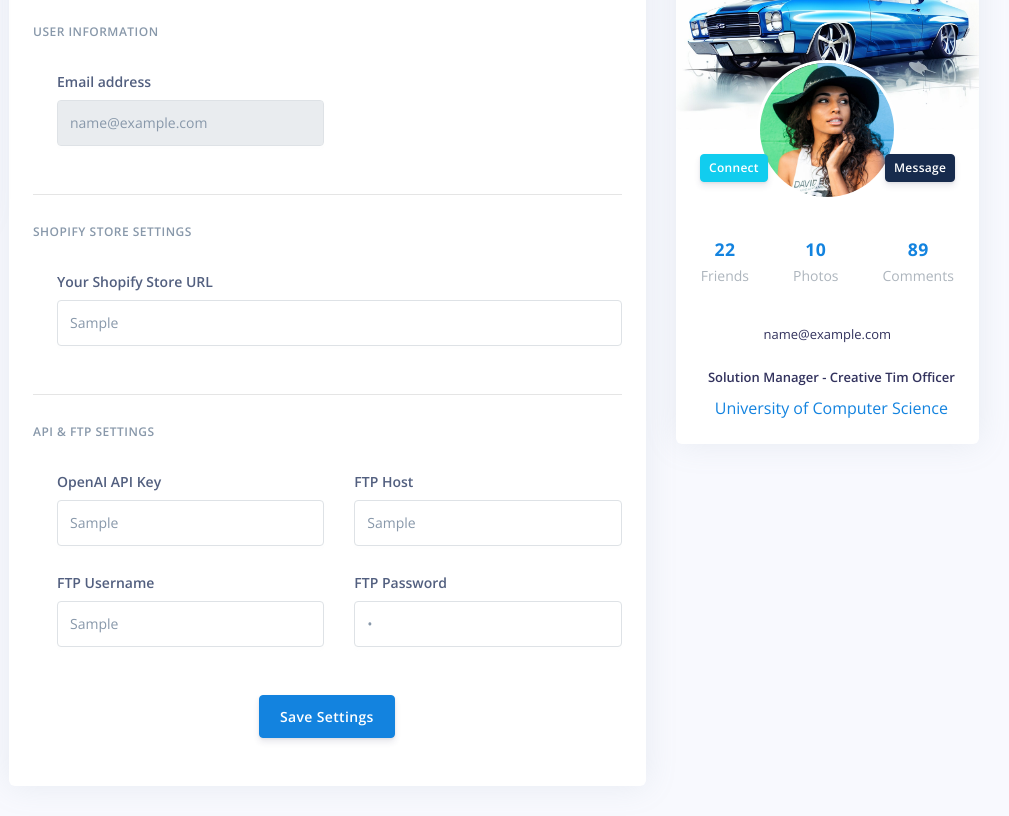
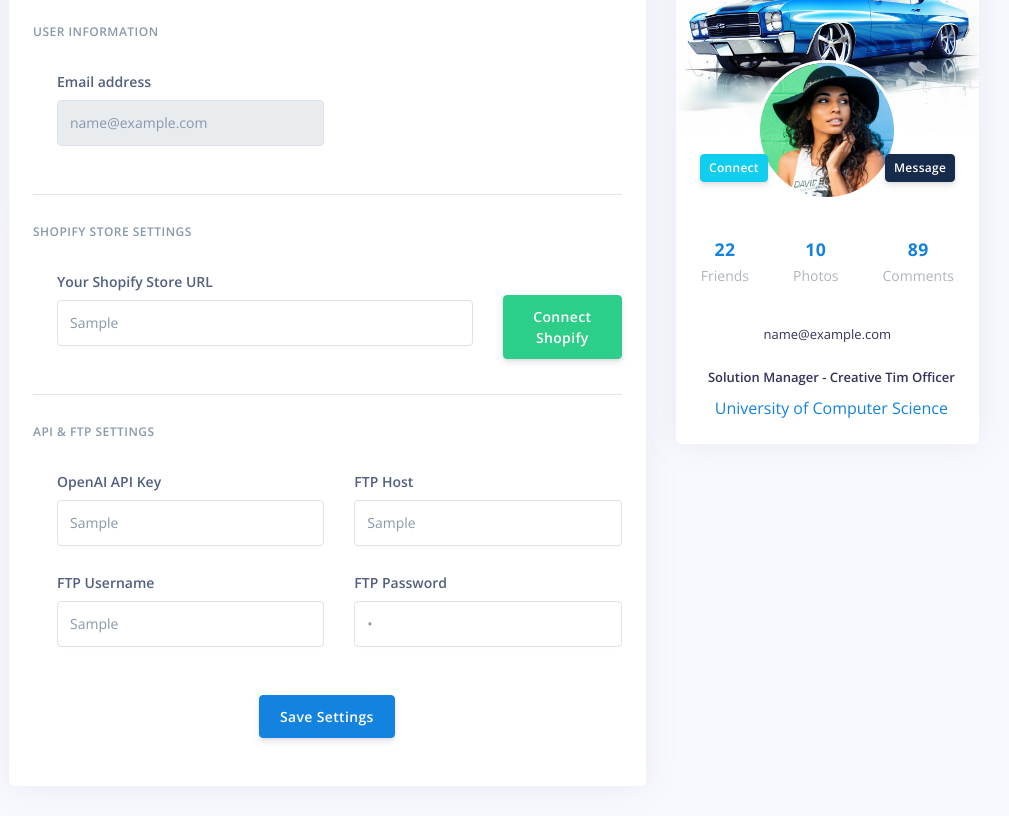
Before and after one commit to baktrak09/racesync, a Flask app: page /profile in a window 1280 px wide. Shown: the part 579-1395 px from the top of the page, without its empty margins (271-1280 px from the left). Run offline with Flask 3, Linux system fonts and the light colour scheme; a user stored in the database is signed in; tables that the repository leaves empty hold one stand-in row (values such as "Sample post"); parts of the project's set-up code (start-up, migrations or seed data) failed here and were passed over; some libraries are stand-ins or nearby versions.

Commit message:
Updated OAuth integration and profile page

```diff
--- a/app.py
+++ b/app.py
@@ -22,95 +22,67 @@ from werkzeug.security import generate_password_hash, check_password_hash
 from flask_migrate import Migrate
 from datetime import timedelta
 from sqlalchemy.exc import SQLAlchemyError
-from flask_login import login_required  # Add this import
+from flask_login import login_required
 import psycopg2
 from psycopg2.extras import DictCursor
-from flask import render_template, request, redirect, url_for, flash
 from flask_wtf import FlaskForm
 from wtforms import StringField, PasswordField, SubmitField
 from wtforms.validators import DataRequired, Email, EqualTo
 from authlib.integrations.flask_client import OAuth
 
-
-
-
-DATABASE_URL = os.getenv("DATABASE_URL")  # Get from Render Env Variables
-
-
-
+# ✅ Load Environment Variables (BEFORE using os.getenv())
+load_dotenv()
+
+# ✅ Securely Fetch Environment Variables
+SHOPIFY_API_KEY = os.getenv("SHOPIFY_API_KEY")
+SHOPIFY_SECRET = os.getenv("SHOPIFY_SECRET")
+SHOPIFY_REDIRECT_URI = "https://racesync.onrender.com/oauth/callback"
+SHOPIFY_SCOPES = "read_products,write_products,read_orders"
+DATABASE_URL = os.getenv("DATABASE_URL")  # Render's PostgreSQL URL
+
+# ✅ Check if API Keys Are Missing (Useful for Debugging)
+if not SHOPIFY_API_KEY or not SHOPIFY_SECRET:
+    raise ValueError("Error: Shopify API credentials are missing! Check your Render environment variables.")
+
+# ✅ Database Connection Function
 def get_db_connection():
     conn = psycopg2.connect(DATABASE_URL, cursor_factory=DictCursor)
     return conn
 
-db = SQLAlchemy()
-
-
-# Flask App Initialization
+# ✅ Flask App Initialization
 app = Flask(__name__)
 
-# OAuth Configuration
-SHOPIFY_CLIENT_ID = os.getenv("SHOPIFY_CLIENT_ID")  # Client ID from Shopify
-SHOPIFY_CLIENT_SECRET = os.getenv("SHOPIFY_CLIENT_SECRET")  # Client Secret
-SHOPIFY_REDIRECT_URI = "https://racesync.onrender.com/oauth/callback"
-
-# Shopify API Scopes (Modify if needed)
-SHOPIFY_SCOPES = "read_products,write_products,read_orders"
-
-# Initialize OAuth
-SHOPIFY_API_KEY = "af6a88e6242dda0195b33475f4242523"
-SHOPIFY_SECRET = "bf358dfc1eeefd7e00f62898b4a7f127"
-SHOPIFY_REDIRECT_URI = "https://racesync.onrender.com/oauth/callback"
-
-oauth = OAuth(app)
-
-shopify = oauth.register(
-    name="shopify",
-    client_id=SHOPIFY_API_KEY,
-    client_secret=SHOPIFY_SECRET,
-    authorize_url="https://{shop}.myshopify.com/admin/oauth/authorize",
-    authorize_params={"scope": "read_products, write_products"},
-    access_token_url="https://{shop}.myshopify.com/admin/oauth/access_token",
-    client_kwargs={"token_endpoint_auth_method": "client_secret_post"},
-)
-
-
-
-
-# Load Environment Variables
-load_dotenv()
-
-
-SHOPIFY_STORE_URL = os.getenv("SHOPIFY_STORE_URL", "").strip()
-SHOPIFY_ACCESS_TOKEN = os.getenv("SHOPIFY_ACCESS_TOKEN", "").strip()
-API_VERSION = os.getenv("API_VERSION", "2024-01")  # Default to the latest Shopify API version
-SHOP_URL = os.getenv("SHOP_URL")
-ACCESS_TOKEN = os.getenv("ACCESS_TOKEN")
-SHOPIFY_DOMAIN = os.getenv("SHOPIFY_DOMAIN")
-CSV_FILENAME = "Motorstate1.csv"
-
-# Set Configurations
-app.secret_key = os.getenv("FLASK_SECRET_KEY", "your_secret_key")
-basedir = os.path.abspath(os.path.dirname(__file__))
-INSTANCE_DIR = os.path.join(basedir, "instance")
-os.makedirs(INSTANCE_DIR, exist_ok=True)
-DATABASE_PATH = os.path.join(INSTANCE_DIR, "app.db")
-app.config["SQLALCHEMY_DATABASE_URI"] = f"sqlite:///{DATABASE_PATH}"
+# ✅ Use Render's PostgreSQL in Production, SQLite for Local Testing
+if DATABASE_URL:
+    app.config["SQLALCHEMY_DATABASE_URI"] = DATABASE_URL  # Render (Production)
+else:
+    basedir = os.path.abspath(os.path.dirname(__file__))
+    DATABASE_PATH = os.path.join(basedir, "instance", "app.db")
+    app.config["SQLALCHEMY_DATABASE_URI"] = f"sqlite:///{DATABASE_PATH}"  # Local Testing
+
 app.config["SQLALCHEMY_TRACK_MODIFICATIONS"] = False
 app.config["SESSION_PERMANENT"] = False
 app.config["SESSION_TYPE"] = "filesystem"
 app.config["PERMANENT_SESSION_LIFETIME"] = timedelta(minutes=20)
 app.config["SESSION_FILE_DIR"] = os.path.join(basedir, "flask_session")
 app.config["SESSION_FILE_THRESHOLD"] = 500
-
-# Initialize Extensions
-db.init_app(app)  # Initialize with app
+app.secret_key = os.getenv("FLASK_SECRET_KEY", "your_secret_key")
+
+# ✅ Initialize Extensions
+db = SQLAlchemy(app)
 migrate = Migrate(app, db)
 bcrypt = Bcrypt(app)
 login_manager = LoginManager(app)
 login_manager.login_view = "login"
 Session(app)
 
-
+# ✅ Shopify OAuth Setup (DO NOT USE `oauth.register()`)
+oauth = OAuth(app)
+
+# ✅ Remove `oauth.register()` → Shopify needs dynamic URLs
+# Instead, handle OAuth manually in the routes
+
+# ✅ Import Models
 from models import User, Setting
 
 
@@ -185,21 +157,30 @@ with app.app_context():
 @app.route("/oauth/start")
 @login_required
 def oauth_start():
+    # ✅ Ensure the user is authenticated before proceeding
+    if not current_user.is_authenticated:
+        flash("You must be logged in to connect your Shopify store!", "danger")
+        return redirect(url_for("login"))
+
     user = User.query.get(current_user.id)
 
+    # ✅ Check if the user has a Shopify store domain
     if not user or not user.shopify_domain:
         flash("You must enter your Shopify store URL in your profile!", "danger")
         return redirect(url_for("profile"))
 
     shop = user.shopify_domain.strip()
+
+    # ✅ Use the correct variable names
     authorization_url = (
         f"https://{shop}/admin/oauth/authorize?"
-        f"client_id={SHOPIFY_CLIENT_ID}&"
+        f"client_id={SHOPIFY_API_KEY}&"
         f"scope={SHOPIFY_SCOPES}&"
         f"redirect_uri={SHOPIFY_REDIRECT_URI}"
     )
 
     return redirect(authorization_url)
+
 
 
 
@@ -210,13 +191,14 @@ def oauth_callback():
 
     if not shop or not code:
         flash("OAuth failed! Missing parameters.", "danger")
-        return redirect(url_for("login"))
-
+        return redirect(url_for("index"))  # Redirect to a safer page
+
+    # Exchange authorization code for access token
     token_url = f"https://{shop}/admin/oauth/access_token"
 
     response = requests.post(token_url, json={
-        "client_id": SHOPIFY_CLIENT_ID,
-        "client_secret": SHOPIFY_CLIENT_SECRET,
+        "client_id": SHOPIFY_API_KEY,  # ✅ Fixed variable names
+        "client_secret": SHOPIFY_SECRET,
         "code": code
     })
 
@@ -224,7 +206,11 @@ def oauth_callback():
         token_data = response.json()
         access_token = token_data.get("access_token")
 
-        # Store token in database
+        if not access_token:
+            flash("OAuth failed! No access token received.", "danger")
+            return redirect(url_for("index"))
+
+        # ✅ Store token in the database
         user = User.query.filter_by(shopify_domain=shop).first()
         if user:
             user.access_token = access_token
@@ -236,10 +222,27 @@ def oauth_callback():
 
         flash("Shopify OAuth successful!", "success")
         return redirect(url_for("index"))
+
     else:
         flash(f"OAuth failed! Error: {response.text}", "danger")
-        return redirect(url_for("login"))
-
+        return redirect(url_for("index"))  # ✅ Redirect to index instead of login
+
+@app.route("/install")
+def install():
+    shop = request.args.get("shop")  # Get Shopify store domain
+
+    if not shop:
+        flash("Missing 'shop' parameter!", "danger")
+        return redirect(url_for("index"))
+
+    install_url = (
+        f"https://{shop}/admin/oauth/authorize?"
+        f"client_id={SHOPIFY_API_KEY}&"
+        f"scope={SHOPIFY_SCOPES}&"
+        f"redirect_uri={SHOPIFY_REDIRECT_URI}"
+    )
+
+    return redirect(install_url)
 
 
 def admin_required(f):
--- a/models.py
+++ b/models.py
@@ -20,7 +20,7 @@ class User(db.Model, UserMixin):
     last_login = db.Column(db.DateTime, nullable=True)
     must_reset_password = db.Column(db.Boolean, default=False)
     shopify_domain = db.Column(db.String(255), unique=True, nullable=True)
-
+    access_token = db.Column(db.String(255), nullable=False)
 
     def set_password(self, password):
         self.password_hash = generate_password_hash(password)
--- a/templates/profile.html
+++ b/templates/profile.html
@@ -110,16 +110,26 @@
             <!-- Shopify Store Settings -->
             <h6 class="heading-small text-muted mb-4">Shopify Store Settings</h6>
             <div class="pl-lg-4">
-              <div class="row">
-                <div class="col-lg-12">
+              <div class="row align-items-center">
+                <div class="col-lg-9">
                   <div class="form-group">
                     <label class="form-control-label" for="input-shopify-store">Your Shopify Store URL</label>
                     <input type="text" id="input-shopify-store" class="form-control" name="shopify_domain"
-                           value="{{ shopify_domain }}" placeholder="yourstore.myshopify.com" required>
+                          value="{{ current_user.shopify_domain }}" placeholder="yourstore.myshopify.com" required>
                   </div>
                 </div>
+                <div class="col-lg-3">
+                  {% if current_user.shopify_domain %}
+                    <a href="{{ url_for('oauth_start') }}" class="btn btn-success mt-3">
+                      Connect Shopify
+                    </a>
+                  {% else %}
+                    <button class="btn btn-secondary mt-3" disabled>Enter Store URL First</button>
+                  {% endif %}
+                </div>
               </div>
-            </div>
+          </div>
+
 
             <hr class="my-4" />
 
```
